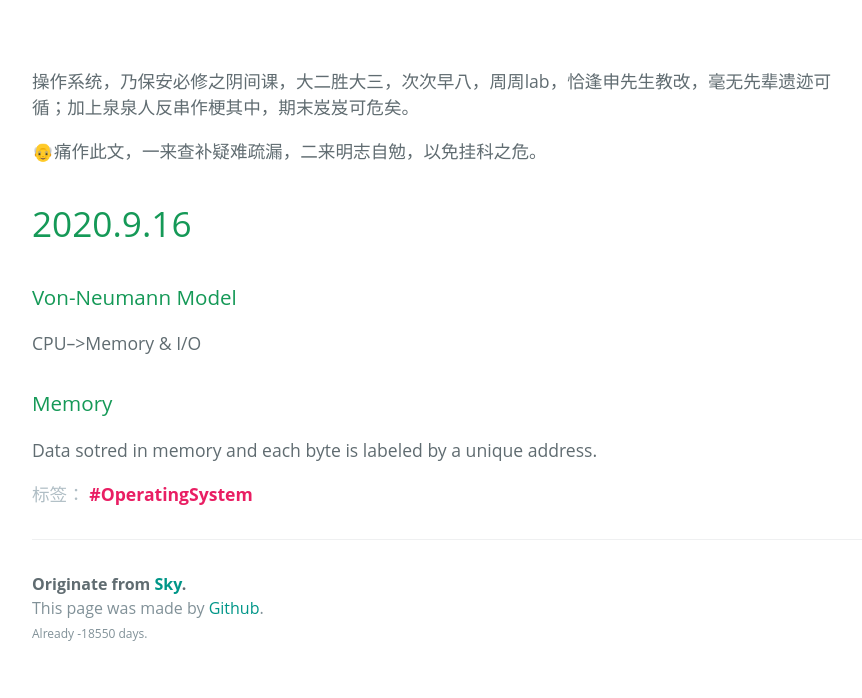
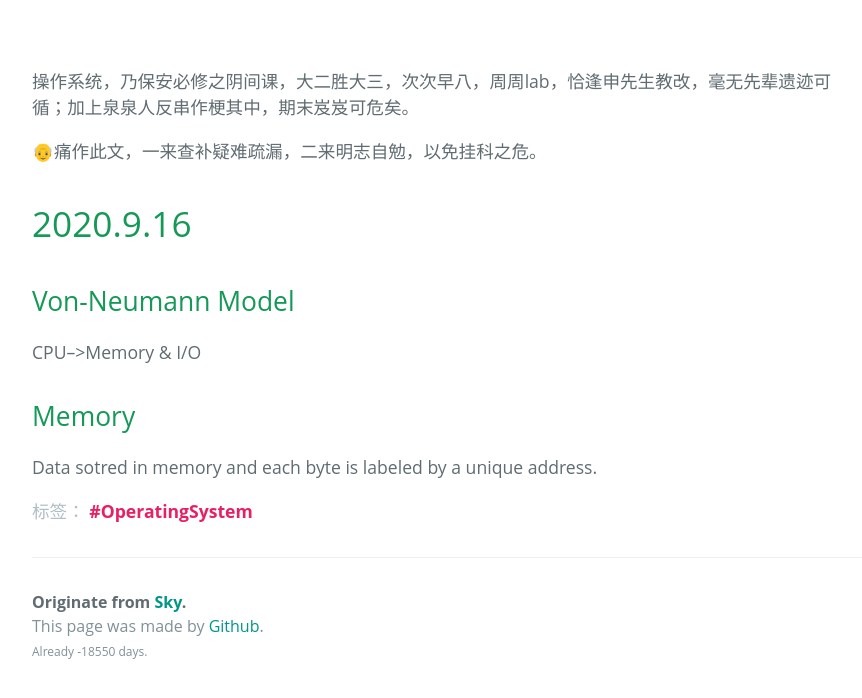
Before and after one commit to NishikinoSky/NishikinoSky.github.io, a Jekyll site: the page built from _posts/2020-10-16-Operating-System.md, in a window 1280 px wide and 1060 px high. Shown: the part 350-1048 px from the top of the window, without its empty margins (192-1054 px from the left). Built offline with Jekyll 4.4.1, drawn with Linux system fonts in a browser that asks for light colours; some web fonts are replaced.

```diff
--- a/_posts/2020-10-16-Operating-System.md
+++ b/_posts/2020-10-16-Operating-System.md
@@ -10,10 +10,10 @@ stickie: false
 
 # 2020.9.16
 
-### Von-Neumann Model
+## Von-Neumann Model
 
 CPU-->Memory & I/O
 
-### Memory
+## Memory
 
 Data sotred in memory and each byte is labeled by a unique address.
```
